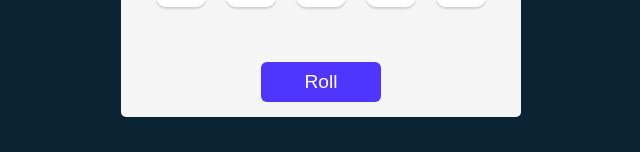
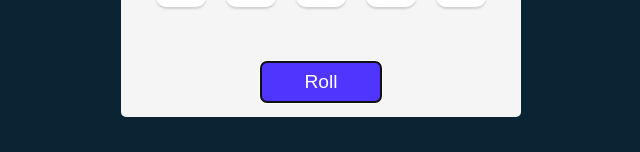
Before and after one commit to jihanv/tenzies, a React (Vite) app: page / in a window 1280 px wide. Shown: the part 483-635 px from the top of the page, without its empty margins (319-959 px from the left). Built offline with nearby package versions, Linux system fonts and the light colour scheme.

Commit message:
Add focus to button

```diff
--- a/src/App.jsx
+++ b/src/App.jsx
@@ -1,4 +1,4 @@
-import { useState } from 'react'
+import { useState, useRef, useEffect } from 'react'
 import './App.css'
 import Die from './Die.jsx'
 import { nanoid } from "nanoid"
@@ -8,8 +8,14 @@ import Confetti from 'react-confetti'
 
 function App() {
   const [dice, setDice] = useState(() => generateAllNewDice())
+const buttonRef = useRef(null)
+
   const { width, height } = useWindowSize()
-  const gameWon = dice.every(die => die.value === dice[0].value)
+  const gameWon = dice.every(die => die.value === dice[0].value) && dice.every(die => die.isHeld)
+
+  useEffect(()=> {
+    buttonRef.current.focus()
+  }, [gameWon])
 
   function reset(){
     setDice(generateAllNewDice)
@@ -61,7 +67,7 @@ function App() {
         <div className="dice-container">
           {eachDie}
         </div>
-        <button className="roll-btn" onClick={gameWon? reset: rollDice}>{gameWon? "New Game" : "Roll"}</button>
+        <button ref={buttonRef} className="roll-btn" onClick={gameWon? reset: rollDice}>{gameWon? "New Game" : "Roll"}</button>
       </main>
     </>
   )
```
